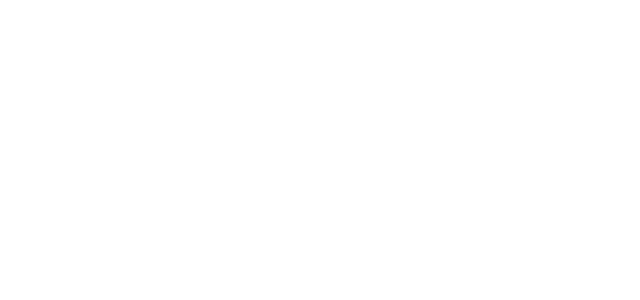
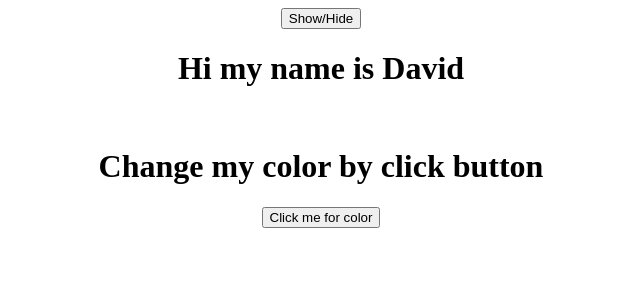
Before and after one commit to Lara5595/ReactPractice-yt, a React (Create React App) app: page / in a window 1280 px wide. Shown: the top 300 px of the page, without its empty margins (319-959 px from the left). Built offline with nearby package versions, Linux system fonts and the light colour scheme.

Commit message:
doing examples

```diff
--- a/src/App.js
+++ b/src/App.js
@@ -1,26 +1,84 @@
 import './App.css';
-import { User } from "./User"
-import Planets from './Planets';
+
+// react library
+import { useState } from 'react';
+
+
+// import { User } from "./User"
+// import Planets from './Planets';
 // import {Planets} from './Planets'
 
 function App() {
-    const age = 0;
-    // we are creating a var to use inside the onclick
-    const increaseAge = () => {
-      age = age + 1;
-      console.log(age);
-    }
+  const [showText, setShowText] = useState(true)
+  const [textColor, setTextColor] = useState("black")
+
+  return (
     <div className='App'>
-      {age}
-      <button onClick={increaseAge}>Increase Age</button>
+      {/* We are doing a inline function */}
+      <button
+       onClick={() => {
+        setShowText(!showText)
+       }}>Show/Hide</button>
+      {/* && is then */}
+      {showText === true && <h1>Hi my name is David</h1>}
+       <br>
+      </br>
+      <div>
+       <h1 style={{color: textColor}}>Change my color by click button</h1>
+       <button onClick={() => {
+        setTextColor(textColor === "black" ? "red" : "black")
+       }}>Click me for color</button>
+      </div>
+
     </div>
-  }
+
+  )
+
+}
 
 
 
 
 // We need this so we can use it on other pages
 export default App;
+
+
+// at 1:28:32
+
+
+
+
+///////////////////////////////// Using Events ///////////////////////////////////////////////////////////////////////////////////////////////////////////////////////////////// function App() {
+
+
+// function App() {
+//   // this is part of the useState library  age is what we are naming our var
+//     const [age, setAge] = useState(0)
+//   // we are creating a var to use inside the onclick
+//     const increaseAge = () => {
+//       setAge(age + 1)
+//     }
+
+//     // this is to show the input value
+//     const [inputValue, setInputValue] = useState("");
+
+//     const handleInputChange = (event) => {
+//       setInputValue(event.target.value);
+//       // console.log(event.target.value);
+//     }
+
+//     return (
+//     <div className='App'>
+//       {age}
+//       <button onClick={increaseAge}>Increase Age</button><br></br>
+//       <input type="text" onChange={handleInputChange}/>
+//       {inputValue}
+//     </div>
+//     )
+//   }
+
+
+//////////////////////////////////// END OF Using a component with .map ///////////////////////////////////////////////////////////////////////////////////////////////////////////////////////////////// function App() {
 
 
 
```
